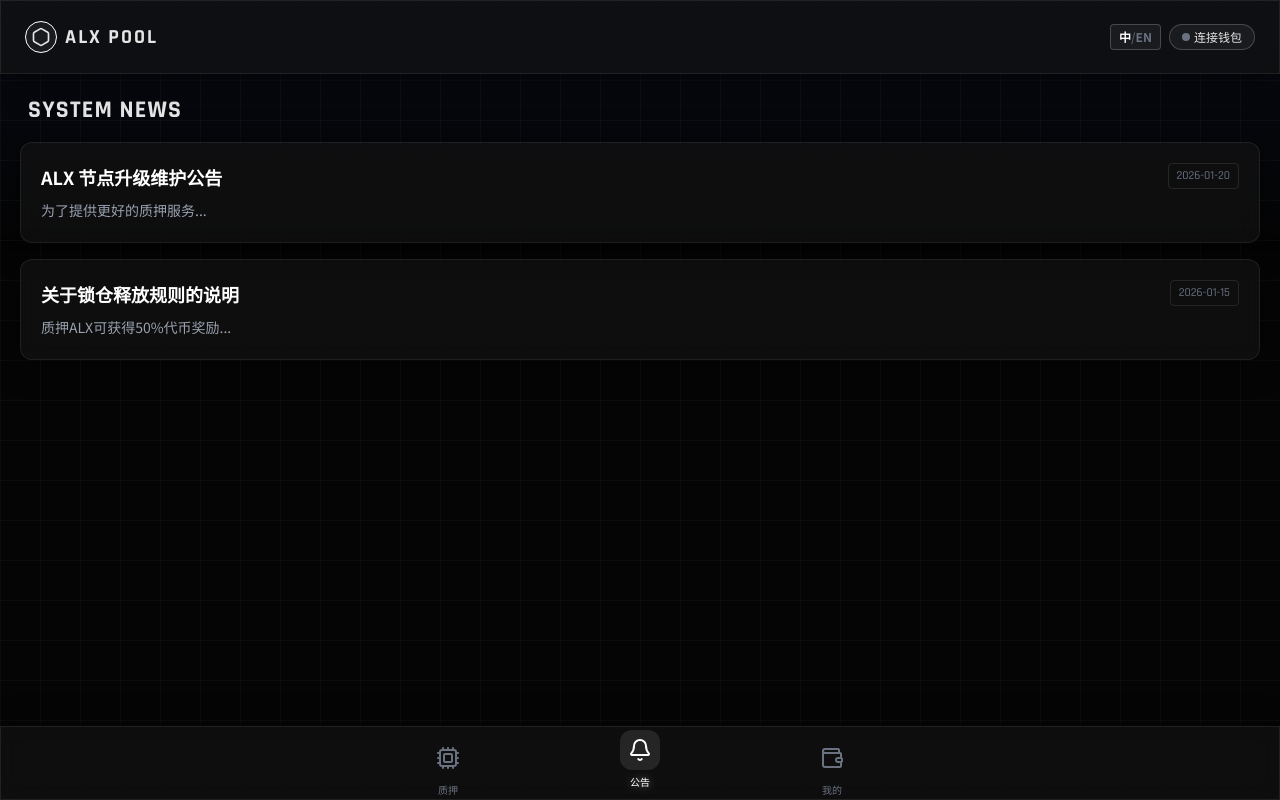
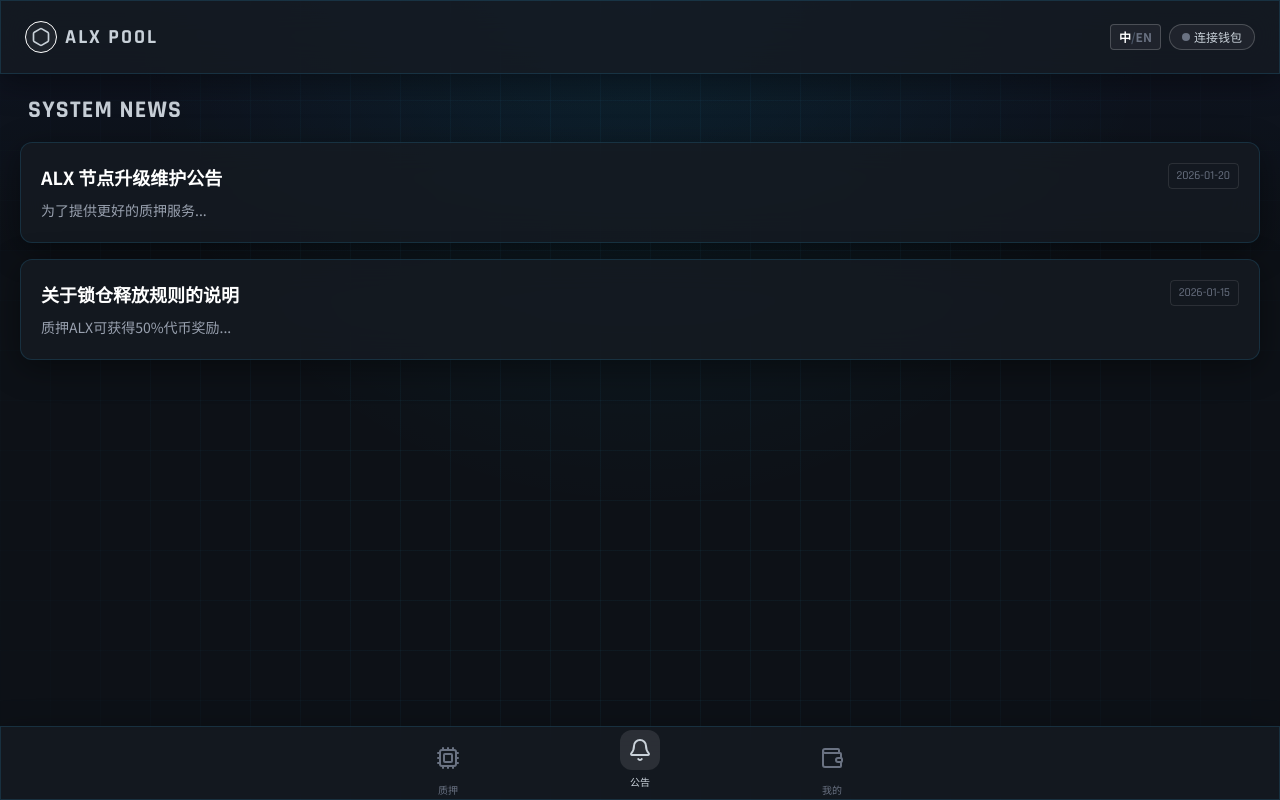
Before and after one commit to slwyts/alx-pool, a Next.js app: page /news in a window 1280 px wide. Built offline with nearby package versions, Linux system fonts and the light colour scheme.

Commit message:
test: 一种主题方案

```diff
--- a/app/globals.css
+++ b/app/globals.css
@@ -1,22 +1,36 @@
+/* app/globals.css */
 @import "tailwindcss";
 
+/* 定义一套看起来“很贵”的 DeFi 配色 */
 :root {
-  --background: #050505;
-  --foreground: #e5e5e5;
+  /* 背景：不再是死黑 #000000，而是深邃的藏青色 */
+  --background-rgb: 13, 17, 23; /* #0D1117 (GitHub Dark 风格) */
+  --foreground-rgb: 201, 209, 217; /* #C9D1D9 (柔和灰白) */
+
+  /* 品牌主色：霓虹青/电光蓝 (用来提亮) */
+  --primary-glow: 0, 212, 255; /* #00D4FF */
+
+  /* 卡片背景：半透明深蓝 */
+  --card-bg: rgba(22, 27, 34, 0.8);
 }
 
 @theme inline {
-  --color-background: var(--background);
-  --color-foreground: var(--foreground);
+  --color-background: rgb(var(--background-rgb));
+  --color-foreground: rgb(var(--foreground-rgb));
   --font-sans: var(--font-noto-sans);
   --font-tech: var(--font-rajdhani);
 }
 
 body {
-  background-color: #050505;
-  color: #e5e5e5;
+  background-color: rgb(var(--background-rgb));
+  color: rgb(var(--foreground-rgb));
   overflow-x: hidden;
   font-family: var(--font-noto-sans), sans-serif;
+
+  /* 加一点稍微带蓝色的环境光，摆脱“灵堂感” */
+  background-image:
+    radial-gradient(circle at 50% 0%, rgba(0, 212, 255, 0.08) 0%, transparent 50%),
+    linear-gradient(to bottom, rgb(13, 17, 23), rgb(13, 17, 23));
 }
 
 /* 科技感数字字体 */
@@ -24,59 +38,25 @@ body {
   font-family: var(--font-rajdhani), sans-serif;
 }
 
-/* 背景几何线条装饰 */
+/* 背景网格：改为极淡的青色，增加科技感 */
 .bg-grid-pattern {
-  background-image: linear-gradient(rgba(255, 255, 255, 0.03) 1px, transparent 1px),
-  linear-gradient(90deg, rgba(255, 255, 255, 0.03) 1px, transparent 1px);
-  background-size: 40px 40px;
+  background-image:
+    linear-gradient(rgba(56, 189, 248, 0.05) 1px, transparent 1px),
+    linear-gradient(90deg, rgba(56, 189, 248, 0.05) 1px, transparent 1px);
+  background-size: 50px 50px;
   position: fixed;
-  top: 0;
-  left: 0;
-  right: 0;
-  bottom: 0;
+  top: 0; left: 0; right: 0; bottom: 0;
   z-index: -1;
   pointer-events: none;
+  mask-image: radial-gradient(circle at center, black 40%, transparent 100%); /* 让网格只在中间显示 */
 }
 
-/* 磨砂玻璃效果类 */
+/* 玻璃卡片：加一点青色边框光晕 */
 .glass-card {
-  background: rgba(20, 20, 20, 0.6);
-  backdrop-filter: blur(12px);
-  -webkit-backdrop-filter: blur(12px);
-  border: 1px solid rgba(255, 255, 255, 0.08);
-  box-shadow: 0 4px 30px rgba(0, 0, 0, 0.5);
+  background: var(--card-bg);
+  backdrop-filter: blur(16px);
+  -webkit-backdrop-filter: blur(16px);
+  /* 边框改为极细的青蓝色，不再是惨白 */
+  border: 1px solid rgba(56, 189, 248, 0.15);
+  box-shadow: 0 8px 32px rgba(0, 0, 0, 0.4);
 }
-
-/* 管理员面板特殊样式 */
-.admin-card {
-  background: rgba(40, 20, 20, 0.8);
-  border: 1px solid rgba(255, 100, 100, 0.15);
-}
-
-/* 选中态的高亮边框 */
-.active-nav {
-  color: #ffffff;
-  text-shadow: 0 0 10px rgba(255, 255, 255, 0.5);
-}
-
-/* 输入框去样式 */
-input:focus,
-select:focus {
-  outline: none;
-  box-shadow: 0 0 0 1px rgba(255, 255, 255, 0.3);
-}
-
-/* 隐藏滚动条但保留功能 */
-.no-scrollbar::-webkit-scrollbar {
-  display: none;
-}
-
-.no-scrollbar {
-  -ms-overflow-style: none;
-  scrollbar-width: none;
-}
-
-/* 安全区域底部内边距 */
-.pb-safe {
-  padding-bottom: env(safe-area-inset-bottom, 0px);
-}
```
